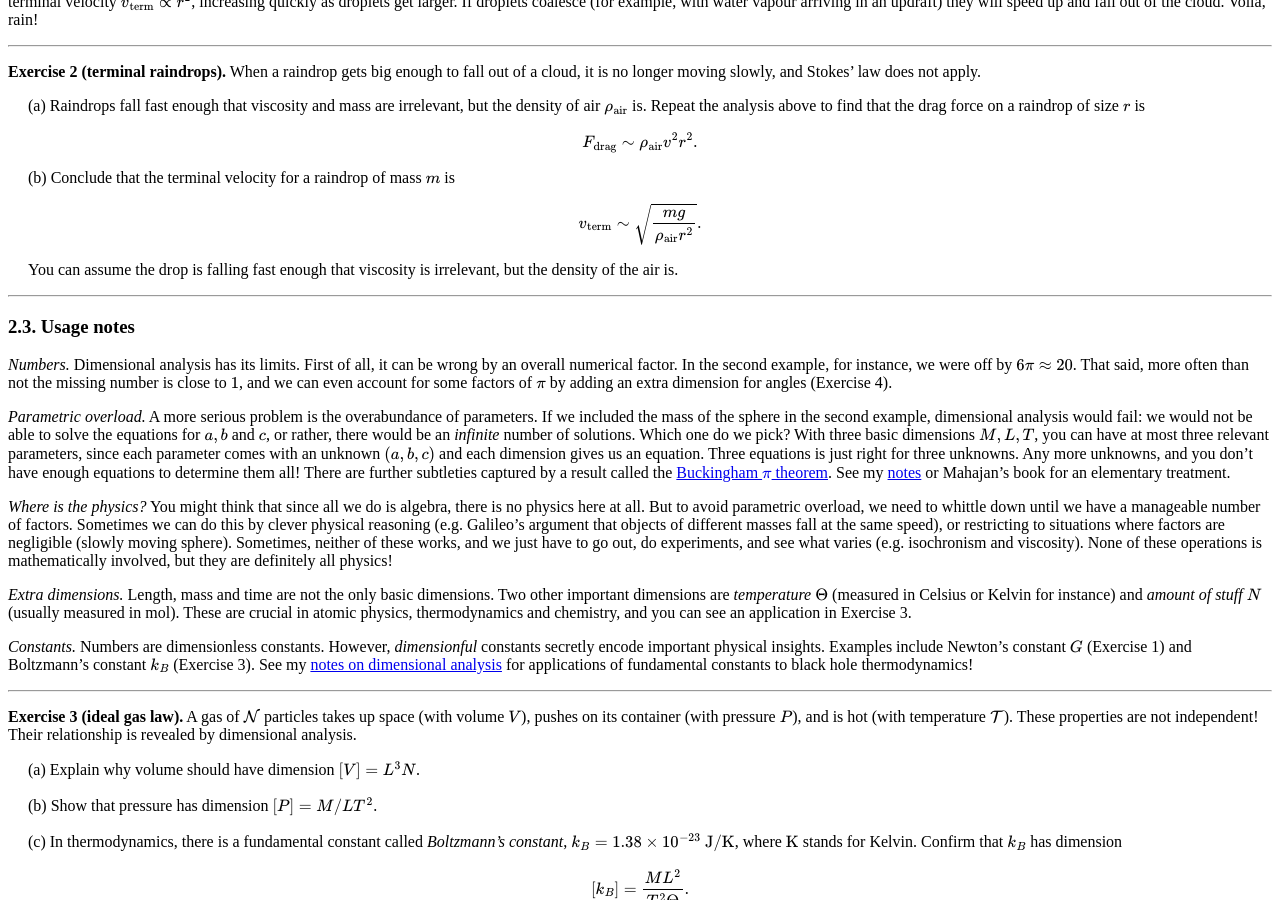
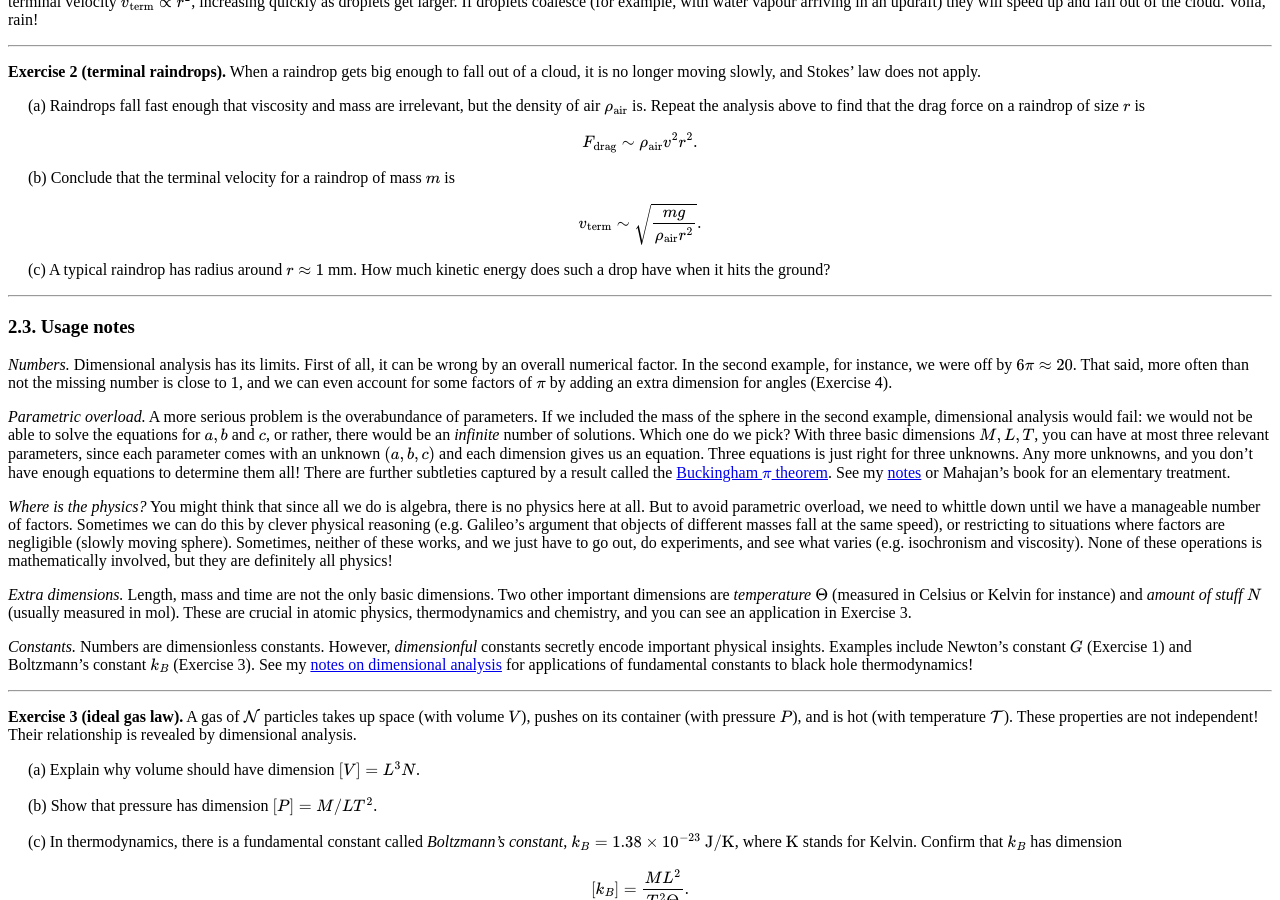
Before and after one commit to hapax/hapax.github.io, a Jekyll site: the page built from assets/simple-physics.md, in a window 1280 px wide and 900 px high, scrolled down 4373 px. Built offline with Jekyll 4.4.1, drawn with Linux system fonts in a browser that asks for light colours; our own code applies the rules of GitHub Pages for plain Markdown files; formulas are drawn with MathJax 3; a script that is not in the unit is left out.

Commit message:
Update simple-physics.md

```diff
--- a/assets/simple-physics.md
+++ b/assets/simple-physics.md
@@ -444,8 +444,8 @@ v_\text{term} \sim \sqrt{\frac{mg}{\rho_\text{air} r^2}}.
 $$
 
 <span style="padding-left: 20px; display:block">
-You can assume the drop is falling fast enough that viscosity is
-irrelevant, but the density of the air is.
+(c) A typical raindrop has radius around $r \approx 1$ mm. How much
+kinetic energy does such a drop have when it hits the ground?
 </span>
 
 ---
```
